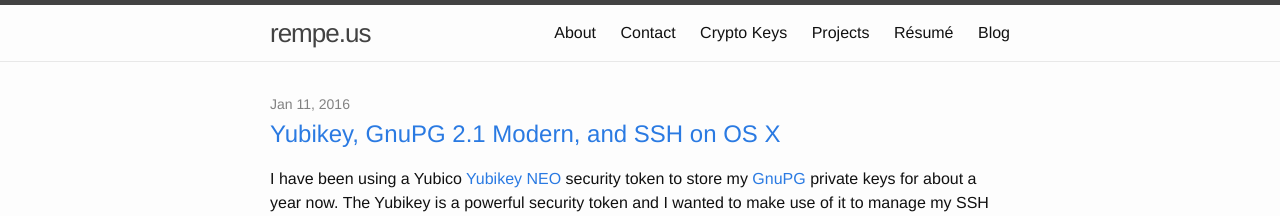
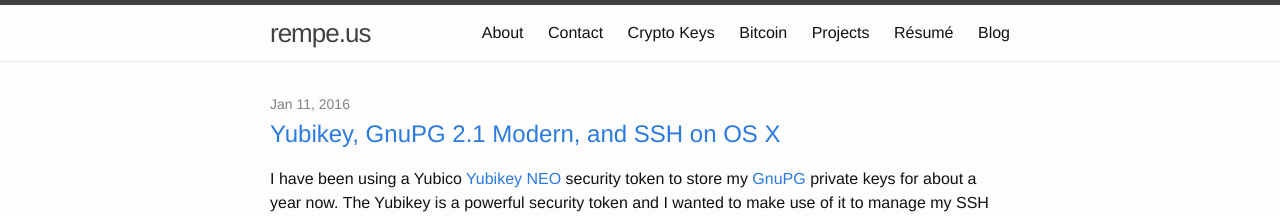
Before and after one commit to grempe/grempe.github.io, a Jekyll site: the page built from index.html, in a window 1280 px wide. Shown: the top 216 px of the page. Built offline with Jekyll 4.4.1, drawn with Linux system fonts in a browser that asks for light colours.

Commit message:
Add bitcoin page to the top menu

```diff
--- a/_data/pages.yml
+++ b/_data/pages.yml
@@ -4,6 +4,8 @@
   title: Contact
 - url: /keys/
   title: Crypto Keys
+- url: /btc/
+  title: Bitcoin
 - url: /projects/
   title: Projects
 - url: /resume/
```
